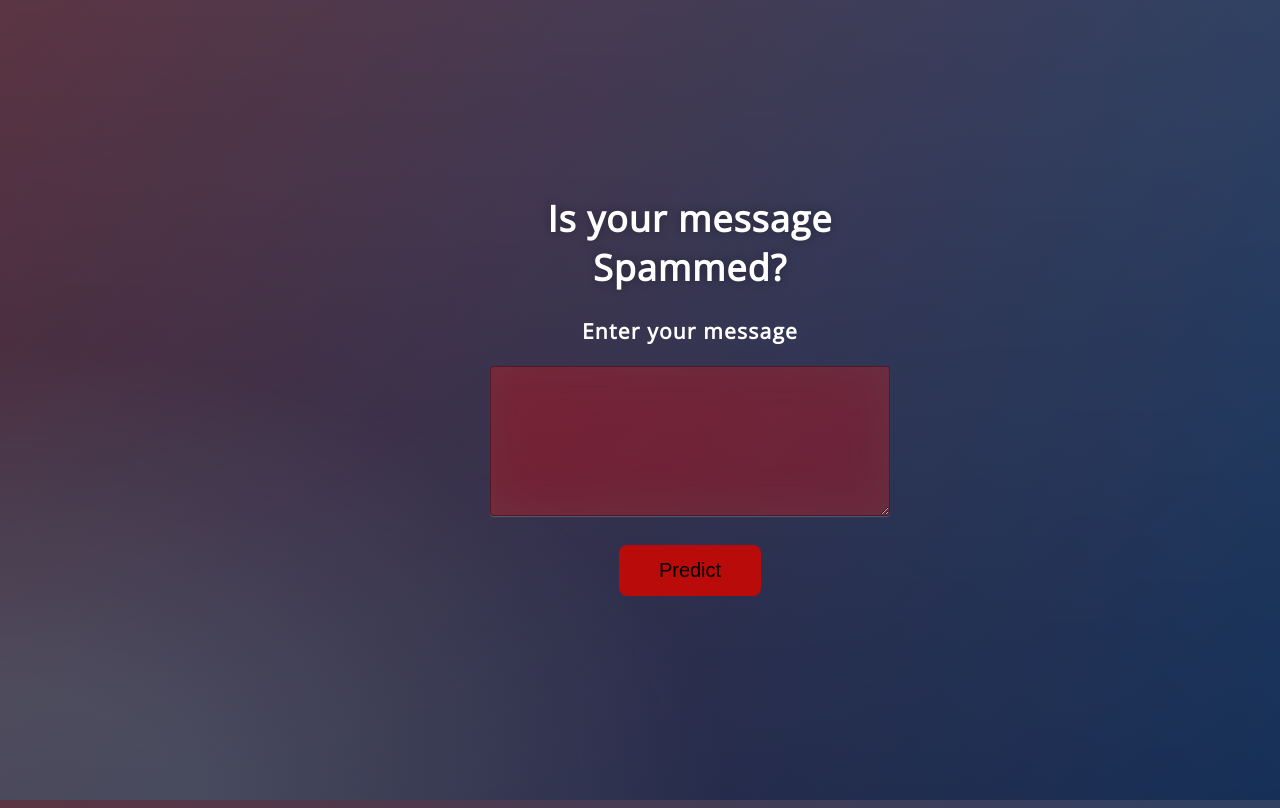
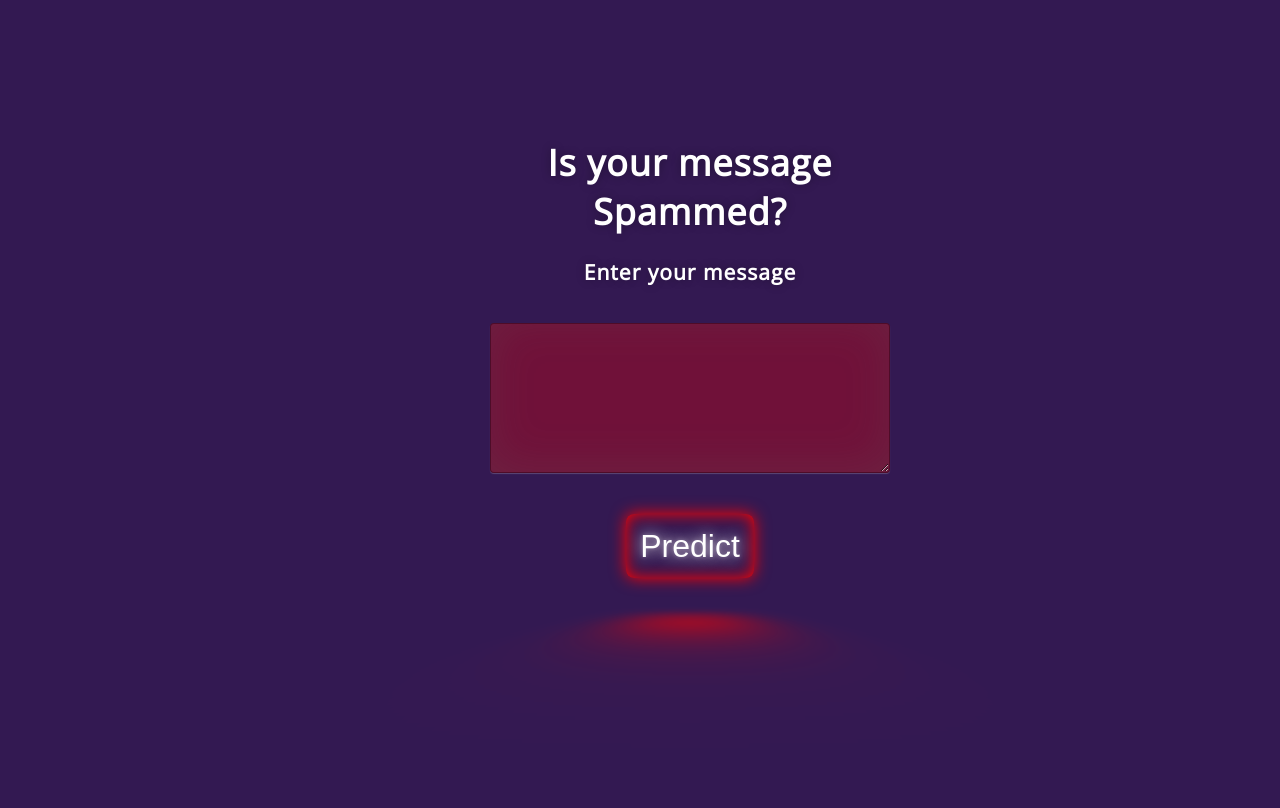
Before and after one commit to abhinavdeshmukh2101/sms-spam-detector, a Flask app: page / in a window 1280 px wide. Run offline with Flask 2, Linux system fonts and the light colour scheme; parts of the project's set-up code (start-up, migrations or seed data) failed here and were passed over.

Commit message:
frontend

```diff
--- a/mlmodel.py
+++ b/mlmodel.py
@@ -26,11 +26,12 @@ data_frame.drop(columns=['Unnamed: 2','Unnamed: 3','Unnamed: 4'],inplace=True)
 
 data_frame.rename(columns={'v1':'target','v2':'text'},inplace=True)
 
+#using encoder to change ham value to 0 and spam value to 1(assigned automatically)
 data_frame['target'] = encoder.fit_transform(data_frame['target'])  # spam -1 and ham 0
 
 # data_frame.isnull().sum()
 
-# check for duplicate values and removes them
+# check for duplicate values and removes them(except the first duplicate)
 # data_frame.duplicated().sum()
 data_frame = data_frame.drop_duplicates(keep='first')
 
--- a/static/css/style.css
+++ b/static/css/style.css
@@ -1,22 +1,4 @@
 @import url(https://fonts.googleapis.com/css?family=Open+Sans);
-
-.btn {
-  background-color: #ba0b0b; /* Green */
-  border: none;
-  text-align: center;
-  border-radius: 8px;
-  padding: 14px 40px;
-  text-decoration: none;
-  display: inline-block;
-  font-size: 20px;
-  margin: 4px 2px;
-  cursor: pointer;
-}
-.btn:hover {
-  background-color: #db4a4a;
-  box-shadow: 0 12px 16px 0 rgba(0, 0, 0, 0.24),
-    0 17px 50px 0 rgba(0, 0, 0, 0.19);
-}
 
 * {
   -webkit-box-sizing: border-box;
@@ -50,52 +32,9 @@ body {
     -moz-linear-gradient(top, rgba(57, 173, 219, 0.25) 0%, rgba(42, 60, 87, 0.4)
           100%),
     -moz-linear-gradient(-45deg, #670d10 0%, #092756 100%);
-  background: -webkit-radial-gradient(
-      0% 100%,
-      ellipse cover,
-      rgba(104, 128, 138, 0.4) 10%,
-      rgba(138, 114, 76, 0) 40%
-    ),
-    -webkit-linear-gradient(top, rgba(57, 173, 219, 0.25) 0%, rgba(
-            42,
-            60,
-            87,
-            0.4
-          )
-          100%),
-    -webkit-linear-gradient(-45deg, #670d10 0%, #092756 100%);
-  background: -o-radial-gradient(
-      0% 100%,
-      ellipse cover,
-      rgba(104, 128, 138, 0.4) 10%,
-      rgba(138, 114, 76, 0) 40%
-    ),
-    -o-linear-gradient(top, rgba(57, 173, 219, 0.25) 0%, rgba(42, 60, 87, 0.4)
-          100%),
-    -o-linear-gradient(-45deg, #670d10 0%, #092756 100%);
-  background: -ms-radial-gradient(
-      0% 100%,
-      ellipse cover,
-      rgba(104, 128, 138, 0.4) 10%,
-      rgba(138, 114, 76, 0) 40%
-    ),
-    -ms-linear-gradient(top, rgba(57, 173, 219, 0.25) 0%, rgba(42, 60, 87, 0.4)
-          100%),
-    -ms-linear-gradient(-45deg, #670d10 0%, #092756 100%);
-  background: -webkit-radial-gradient(
-      0% 100%,
-      ellipse cover,
-      rgba(104, 128, 138, 0.4) 10%,
-      rgba(138, 114, 76, 0) 40%
-    ),
-    linear-gradient(
-      to bottom,
-      rgba(57, 173, 219, 0.25) 0%,
-      rgba(42, 60, 87, 0.4) 100%
-    ),
-    linear-gradient(135deg, #670d10 0%, #092756 100%);
   filter: progid:DXImageTransform.Microsoft.gradient( startColorstr='#3E1D6D', endColorstr='#092756',GradientType=1 );
 }
+
 .main-body {
   position: absolute;
   top: 40%;
@@ -110,6 +49,16 @@ body {
   text-shadow: 0 0 10px rgba(0, 0, 0, 0.3);
   letter-spacing: 1px;
   text-align: center;
+  margin: -2rem;
+}
+
+.main-body h3 {
+  color: #fff;
+  text-shadow: 0 0 10px rgba(0, 0, 0, 0.3);
+  letter-spacing: 1px;
+  text-align: center;
+  padding-top: 2rem;
+  padding-bottom: 1rem;
 }
 
 textarea {
@@ -117,12 +66,11 @@ textarea {
   height: 150px;
   margin-bottom: 20px;
   background: rgba(255, 0, 0, 0.3);
-  border: none;
-  outline: none;
+  border: transparent;
   padding: 10px;
   font-size: 13px;
   color: #fff;
-  text-shadow: 1px 1px 1px rgba(0, 0, 0, 0.3);
+  text-shadow: 4px 4px 4px rgba(0, 0, 0, 0.3);
   border: 1px solid rgba(0, 0, 0, 0.3);
   border-radius: 4px;
   box-shadow: inset 0 -5px 45px rgba(100, 100, 100, 0.2),
@@ -138,3 +86,51 @@ textarea:focus {
   box-shadow: inset 0 -5px 45px rgba(100, 100, 100, 0.4),
     0 1px 1px rgba(255, 255, 255, 0.2);
 }
+
+.btn {
+  margin: 1rem;
+  font-size: 2rem;
+  height: 2em;
+  width: 4em;
+  display: inline-block;
+  cursor: pointer;
+  text-decoration: none;
+  color: white;
+  border: transparent;
+  background-color: transparent;
+  border-radius: 0.25em;
+  text-shadow: 0 0 0.125em hsl(0 0% 100% / 0.3), 0 0 0.45em currentColor;
+  box-shadow: inset 0 0 0.5em 0 red, 0 0 0.5em 0 red;
+  position: relative;
+}
+
+.btn::before {
+  pointer-events: none;
+  content: "";
+  position: absolute;
+  background: red;
+  top: 120%;
+  left: 0;
+  width: 100%;
+  height: 100%;
+
+  transform: perspective(1em) rotateX(40deg) scale(1, 0.35);
+  filter: blur(1em);
+  opacity: 0.7;
+}
+
+.btn:hover,
+.btn:focus {
+  color: red;
+  text-shadow: none;
+}
+
+.btn:hover::before,
+.btn:focus::before {
+  text-shadow: 0 0 0.125em hsl(0 0% 100% / 0.3), 0 0 0.45em currentColor;
+  opacity: 1;
+}
+
+.displayOutput {
+  margin-top: 2rem;
+}
--- a/templates/index.html
+++ b/templates/index.html
@@ -34,7 +34,6 @@
       <h1>Is your message Spammed?</h1>
       <h3>Enter your message</h3>
 
-      <!-- Main Input For Receiving Query to our ML -->
       <form action="{{ url_for('predict')}}" method="post">
         <textarea type="textarea" name="message" required="required"></textarea>
 
```
Also changed, not shown: 1 other file.
